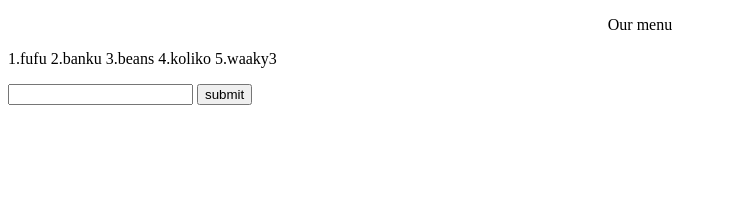
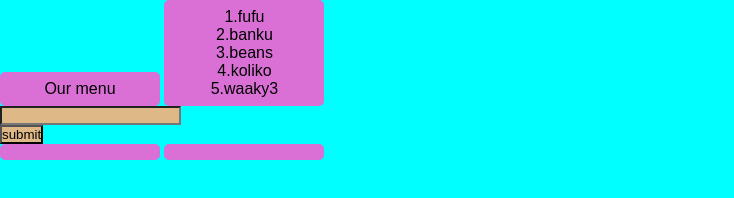
Before and after one commit to SefakorAxorlu/proj4, a plain HTML site: page index.html in a window 1280 px wide. Shown: the whole page, without its empty margins (0-734 px from the left). Drawn offline with Linux system fonts and the light colour scheme.

Commit message:
Updated code

```diff
--- a/index.html
+++ b/index.html
@@ -4,7 +4,7 @@
   <meta charset="UTF-8">
   <meta http-equiv="X-UA-Compatible" content="IE=edge">
   <meta name="viewport" content="width=device-width, initial-scale=1.0">
-  <link rel="stylesheet" href="./css/style.css">
+  <link rel="stylesheet" href="./style.css">
   <title>Document</title>
 </head>
 <body>
--- /dev/null
+++ b/style.css
@@ -0,0 +1,49 @@
+*{
+  margin: 0;
+  padding: 0;
+  box-sizing: border-box;
+}
+p{
+  display: flex;
+  align-items: center;
+  list-style: none;
+  background: burlywood;
+}
+input{
+  display: block;
+  align-items: center;
+  list-style: none;
+  background:burlywood;
+/* }
+submit i{
+  background: orange;
+  color: #ff5b00;
+  padding: 1rem;
+  border-radius: 50%; */
+  }
+
+  p{
+    text-align: center;
+    margin:0 auto;
+    display: inline-block;
+    color:black;
+    background: orchid;
+    padding: 0.5rem 2rem;
+    width: 160px;
+    border: none;
+    border-radius: 5px;
+  }
+  items{
+    padding: 2rem;
+    width: 50rem;
+    display: flex;
+    text-align: center;
+    background: aquamarine;
+  }
+  body{
+    font-family: Arial, Helvetica, sans-serif;
+    background: cyan;
+  }
+  text-center{
+    text-align: center;
+    }
--- a/sytle.css
+++ /dev/null
@@ -1,101 +0,0 @@
-*{
-  margin: 0;
-  padding: 0;
-  box-sizing: border-box;
-}
-p{
-  display: flex;
-  align-items: center;
-  list-style: none;
-  background: burlywood;
-}
-input{
-  display: block;
-  align-items: center;
-  list-style: none;
-  background:burlywood;
-/* }
-submit i{
-  background: orange;
-  color: #ff5b00;
-  padding: 1rem;
-  border-radius: 50%; */
-  }
-
-  p{
-    text-align: center;
-    margin:0 auto;
-    display: inline-block;
-    color:black;
-    background: orchid;
-    padding: 0.5rem 2rem;
-    width: 160px;
-    border: none;
-    border-radius: 5px;
-  }
-  items{
-    padding: 2rem;
-    width: 50rem;
-    display: flex;
-    text-align: center;
-    background: aquamarine;
-  }
-  body{
-    font-family: Arial, Helvetica, sans-serif;
-    background: cyan;
-  }
-  text-center{
-    text-align: center;
-    }
-
-
-
-    *{
-      margin: 0;
-      padding: 0;
-      box-sizing: border-box;
-    }
-    p{
-      display: flex;
-      align-items: center;
-      list-style: none;
-      background: burlywood;
-    }
-    input{
-      display: block;
-      align-items: center;
-      list-style: none;
-      background:burlywood;
-    /* }
-    submit i{
-      background: orange;
-      color: #ff5b00;
-      padding: 1rem;
-      border-radius: 50%; */
-      }
-
-      p{
-        text-align: center;
-        margin:0 auto;
-        display: inline-block;
-        color:black;
-        background: orchid;
-        padding: 0.5rem 2rem;
-        width: 160px;
-        border: none;
-        border-radius: 5px;
-      }
-      items{
-        padding: 2rem;
-        width: 50rem;
-        display: flex;
-        text-align: center;
-        background: aquamarine;
-      }
-      body{
-        font-family: Arial, Helvetica, sans-serif;
-        background: cyan;
-      }
-      text-center{
-        text-align: center;
-        }
```
